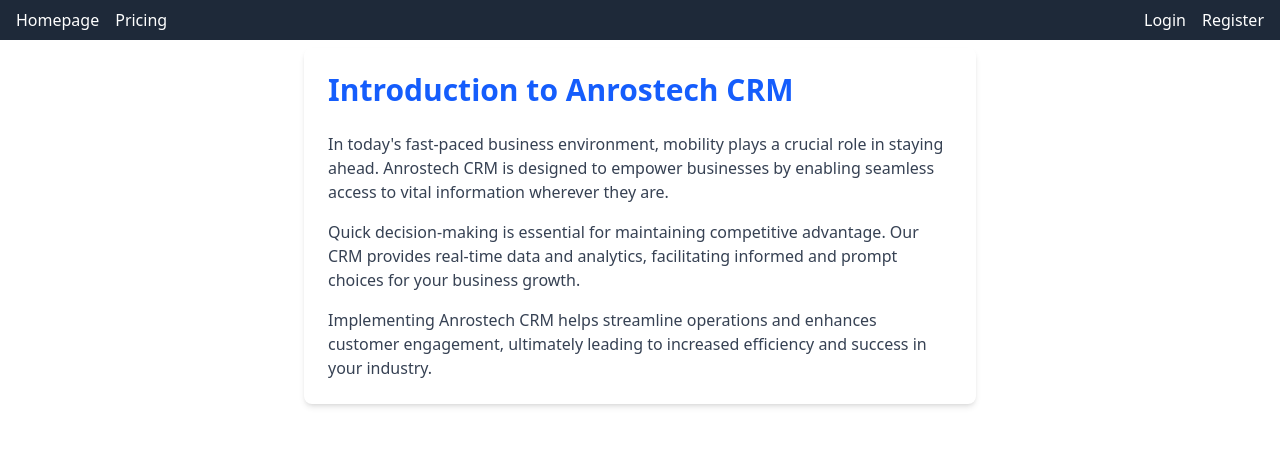
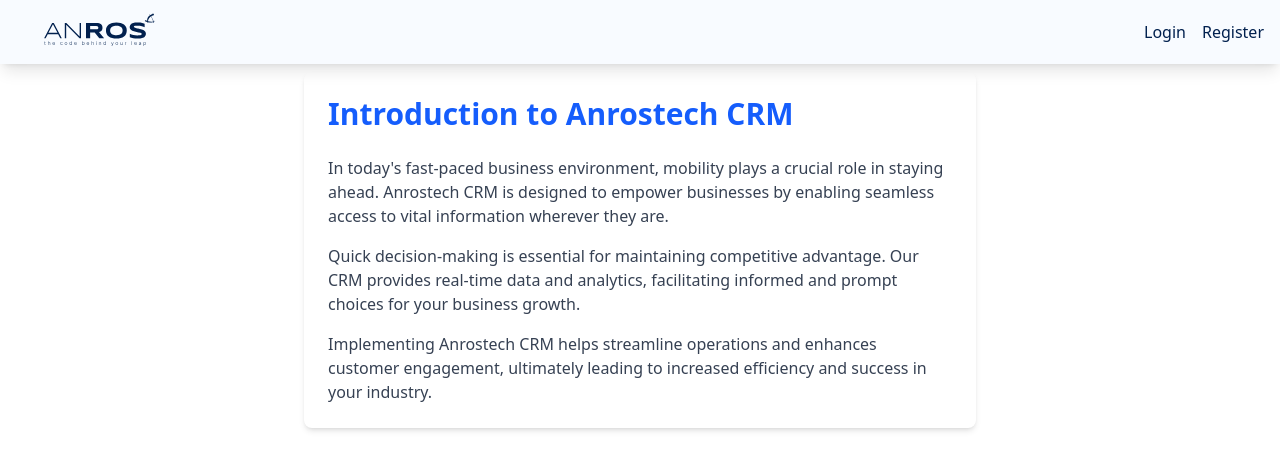
Before and after one commit to marknguyenanl/samio-crm-ui, a Vue app: page / in a window 1280 px wide. Shown: the top 470 px of the page. Built offline with nearby package versions, Linux system fonts and the light colour scheme.

Commit message:
fix: VITE_API_URL

```diff
--- a/src/components/Navbar.vue
+++ b/src/components/Navbar.vue
@@ -1,11 +1,15 @@
 <template>
-  <nav class="flex justify-between mb-2 p-2 px-4 bg-gray-800 text-white">
-    <ul class="flex-row flex gap-4">
-      <li><RouterLink :to="{ name: 'home' }">Homepage</RouterLink></li>
+  <nav class="flex justify-between mb-2 p-2 px-4 text-[#01204E] shadow-lg bg-[#f8fbff]">
+    <ul class="flex-row flex gap-4 items-center">
+      <li>
+        <RouterLink :to="{ name: 'home' }">
+          <img class="h-12 object-cover" src="/Logo.svg" alt="Anros logo" />
+        </RouterLink>
+      </li>
       <!-- <li><RouterLink :to="{ name: 'docs' }">Docs</RouterLink></li> -->
-      <li><RouterLink :to="{ name: 'pricing' }">Pricing</RouterLink></li>
+      <!-- <li><RouterLink :to="{ name: 'pricing' }">Pricing</RouterLink></li> -->
     </ul>
-    <ul class="flex-row flex gap-4">
+    <ul class="flex-row flex items-center gap-4">
       <li><RouterLink :to="{ name: 'login' }">Login</RouterLink></li>
       <li><RouterLink :to="{ name: 'register' }">Register</RouterLink></li>
     </ul>
```
Also changed, not shown: public/Logo.svg (added), 1 other file (tests, documents, lock files or other folders).
